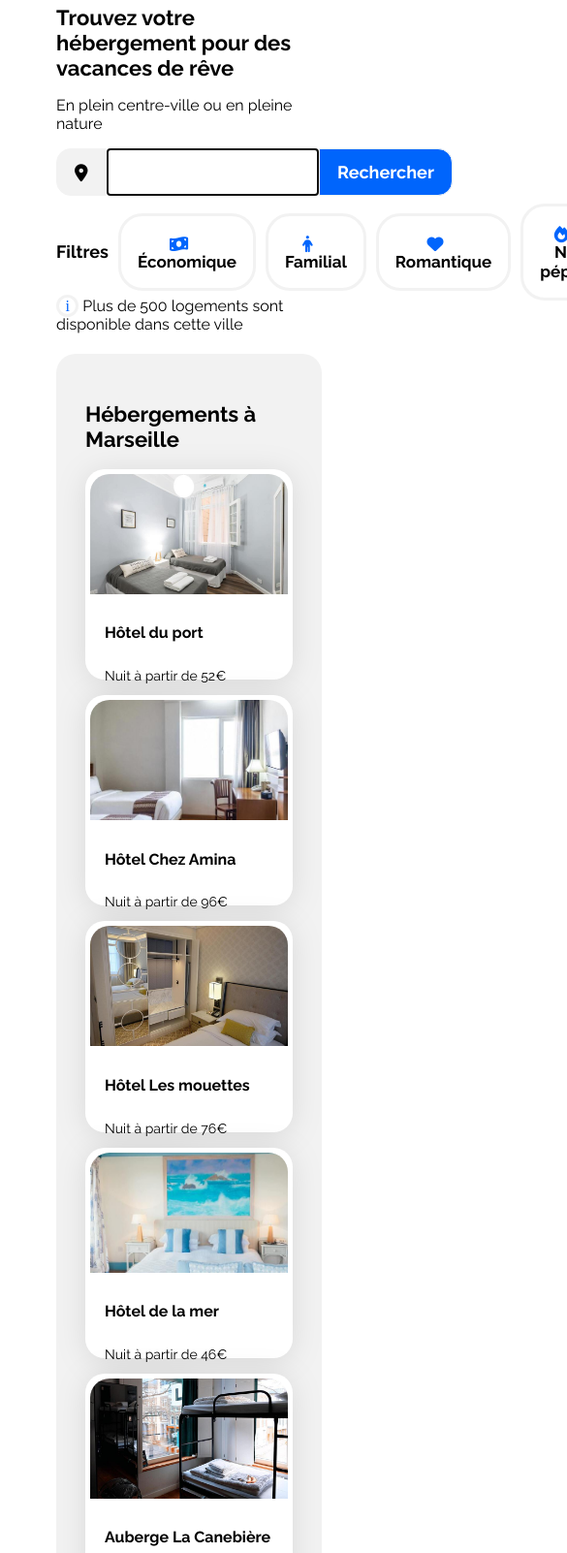
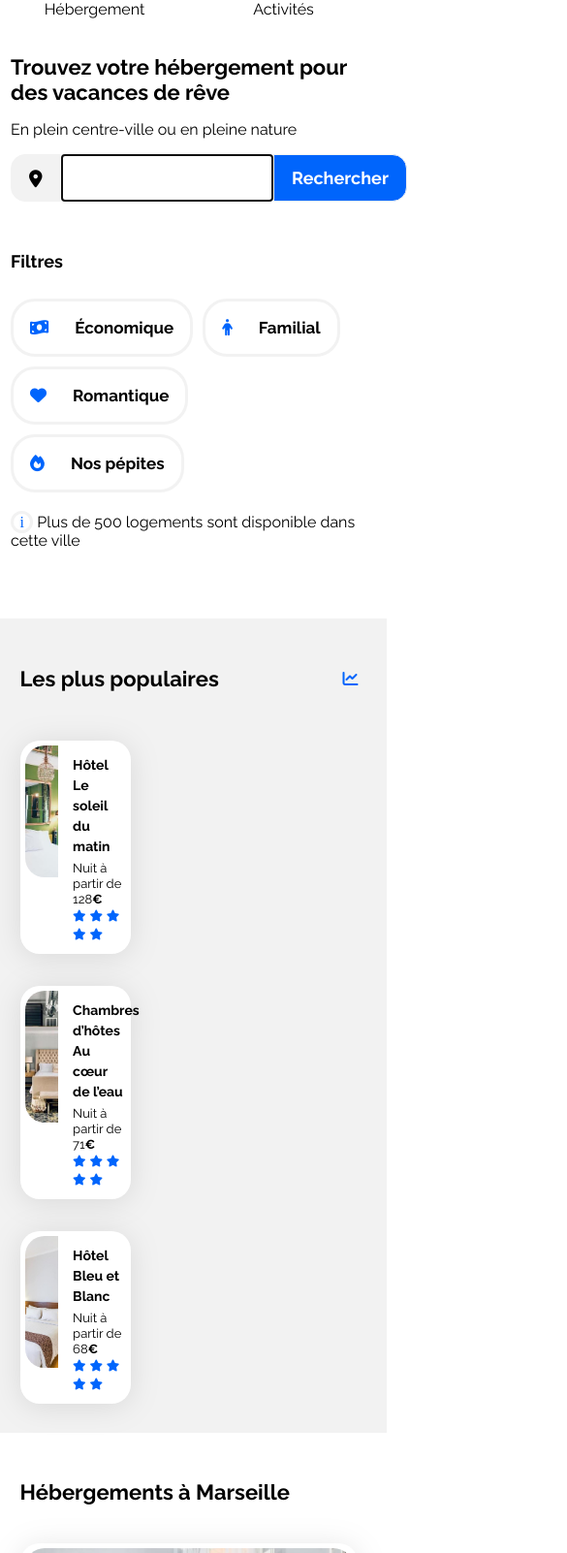
Before and after one commit to Simon-LM/OC_P3_booki, a plain HTML site: page index.html in a window 390 px wide. Shown: the part 58-1660 px from the top of the page at 97% size, 585 px wide, since content can reach past the window. Drawn offline with Linux system fonts and the light colour scheme.

Commit message:
Responsive phones without font size

```diff
--- a/css/style.css
+++ b/css/style.css
@@ -13,11 +13,13 @@
     color: var(--main-color);
 }
 
-main {
-    display: flexbox;
+html {
+    display: flex;
+    justify-content: center;
 }
 
 body {
+    max-width: 1440px;
     margin-top: 1em;
     display: flex;
     justify-content: center;
@@ -26,14 +28,29 @@ body {
     font-weight: 700;
 }
 
+.main-container {
+    width: 100%;
+    max-width: 1440px;
+    padding: 0 50px;
+    box-sizing: border-box;
+}
+
+
+
+
+main {
+    display: flexbox;
+}
+
 a {
     color : black;
     text-decoration-line: none;
-    font-weight: 400;
 }
 
 aside {
     width: 32%;
+    /* display: flex; */
+    /* flex-wrap: wrap; */
 }
 
 footer {
@@ -103,6 +120,24 @@ article {
 
 
 
+/***** CSS récurants *****/
+
+.wrap {
+    display: flex;
+    flex-wrap: wrap-reverse;
+}
+
+
+.fs18_fw700_lh21 {
+    font-weight: 700;
+    font-size: 18px;
+    line-height: 21px;
+}
+
+
+
+
+
 /***** HEADER *****/
 
 header {
@@ -119,6 +154,7 @@ nav {
     top: 16px ;
     justify-content: flex-end;
     height: 2em;
+    font-weight: 400;
 }
 
 .menu {
@@ -129,6 +165,7 @@ nav {
     align-items: center;
     margin: 2em;
     padding-top: 1em;
+    font-weight: 400;
 }
 
 .menu_link:hover {
@@ -223,17 +260,46 @@ input {
 
 /***** FILTRE *****/
 
-.filter {
+/* .filter-1 {
     display: flex;
     flex-direction: row;
+    flex-wrap: wrap;
     align-items: center;
-    margin-top: 2em; /* Caution il y aura peut-être besion de supprimer avec le responsiv */
+    margin-top: 2em;
     gap: 10px;
-    height: 50px;
-    font-weight: 700;
 }
 
-.filter_buttons {
+.filter-2 {
+    display: flex;
+    flex-direction: row;
+    flex-wrap: wrap;
+    align-items: center;
+    gap: 10px;
+} */
+
+
+.filter-block {
+    display: flex;
+    flex-direction: row;
+    flex-wrap: wrap;
+    align-items: center;
+    margin-top: 2em;
+    gap: 10px;
+}
+
+.filter-pair {
+    display: flex;
+    flex-direction: row;
+    flex-wrap: wrap;
+    align-items: center;
+    gap: 10px;
+}
+
+
+.filter-buttons {
+    display: flex;
+    flex-flow: nowrap; /* est-ce necessaire ? */
+    white-space: nowrap;
     font-size: 17px;
     line-height: 20px;
     font-weight: 700;
@@ -246,11 +312,11 @@ input {
     border-radius: 25px;
 }
 
-.filter_buttons:hover {
+.filter-buttons:hover {
     background-color: #DEEBFF;
 }
 
-.filter_buttons i {
+.filter-buttons i {
     color:var(--main-color);
     margin-right: 1em;
 }
@@ -282,12 +348,7 @@ input {
 
 
 
-.main-container {
-    width: 100%;
-    max-width: 1440px;
-    padding: 0 50px;
-    box-sizing: border-box;
-}
+
 
 /* .section-title {
     margin: 0;
@@ -324,16 +385,25 @@ input {
 }
 
 .hebergements-and-populaires section {
+    /* background-color: var(--main-bg-color); */
+    /* border-radius: 20px; */
+    /* padding: 30px; */
+    /* box-sizing: border-box; */
+}
+
+/****** Hebergements ***********/
+.hebergements {
+    width: 65%;
     background-color: var(--main-bg-color);
     border-radius: 20px;
     padding: 30px;
     box-sizing: border-box;
 }
 
-/****** Hebergements ***********/
-.hebergements {
-    width: 65%;
+.titre_hebergement {
+    padding-bottom: 1em;
 }
+
 
 .hebergements_card_order {
     display: flex;
@@ -403,17 +473,14 @@ line-height: 16px; */
 }
 
 
-.fs18_fw700_lh21 {
-    font-weight: 700;
-    font-size: 18px;
-    line-height: 21px;
-}
-
-
-
 /****** Populaires ***********/
 .populaires {
-    /* width: 32%; */
+    /* display: flex; */
+    /* flex-wrap: wrap; */
+    background-color: var(--main-bg-color);
+    border-radius: 20px;
+    padding: 30px;
+    box-sizing: border-box;
 }
 
 .populaires-title {
@@ -512,11 +579,6 @@ line-height: 19px; */
 
 /****** Media queries ***********/
 
-/* Large desktop [1440 px + marge blahche] */
-@media (max-width: 1440px) {
-    /* ... */
-}
-
 /* Medium devices (tablets) [ less/equal than 1024px at 1440 px] */
 @media (max-width: 1024px) {
     .hebergements-and-populaires {
@@ -527,9 +589,14 @@ line-height: 19px; */
         width: 100%;
     }
 
-    .populaires {
+    aside {
         width: 100%;
         margin-top: 50px;
+    }
+
+    .populaires {
+        /* width: 100%; */
+        /* margin-top: 50px; */
     }
 
     .populaires-cards {
@@ -553,7 +620,187 @@ line-height: 19px; */
 
 /* Small devices (phones)[less than 768px at 320 px] */
 @media (max-width: 767.98px) {
-    /* ... */
+
+    .main-container {
+        /* width: 100%; */
+        /* max-width: 1440px; */
+        padding: 0% 0%;
+        /* box-sizing: border-box; */
+    }
+
+    header {
+        display: flex;
+        flex-direction: column;
+        justify-content: space-between;
+        align-items: center;
+    }
+
+    .logo_booki_header {
+        margin-bottom: 1em;
+    }
+
+    nav {
+        /* display: flex; */
+        /* flex-direction: row; */
+        /* align-items: center; */
+        /* top: 16px ; */
+        /* justify-content: center; */
+        /* height: 2em; */
+        /* width: 50vw; */
+        margin-bottom: 1em;
+    }
+
+    .menu {
+        /* justify-content: center; */
+        /* align-items: center; */
+        text-align: center;
+        width: 50vw;
+    }
+
+
+    .menu_items {
+        align-items: center;
+        /* margin: 2em; */
+        padding-bottom: 1em;
+        margin-left: 0em;
+        margin-right: 0em;
+    }
+
+    .menu_link:hover {
+        color: #0065FC;
+        border-bottom: 2px solid var(--main-color);
+        border-top: 0px;
+        /* width: 147px; */
+        /* width: 50vw; */
+        /* width: 100%; */
+    }
+
+
+    .formulaire_et_filtre {
+        margin: 0% 5%;
+    }
+
+    .filter {
+        display: flex;
+        flex-wrap: wrap;
+        align-items: center;
+        margin-top: 2em;
+        gap: 10px;
+        height: 50px;
+        font-weight: 700;
+    }
+
+    .card {
+        width: 100%;
+    }
+
+    .hebergements-and-populaires {
+        display: flex;
+        flex-direction: column-reverse;
+        /* justify-content: space-between; */
+    }
+
+    .hebergements {
+        width: 100%;
+        background-color: unset;
+        /* padding: 0em; */
+    }
+
+    /* .titre_hebergement {
+        padding-bottom: 1em;
+    } */
+
+
+    /* .hebergements_card_order {
+        display: flex;
+        flex-wrap: wrap ;
+        justify-content: space-between;
+    } */
+
+    /* .card_hebergement {
+        display: flex;
+        flex-direction: column;
+        width: 250.33px;
+        height: 207.25px;
+        text-align: left;
+        background: #FFFFFF;
+        border: 10em;
+        border-radius: 20px;
+        border-color: #FFFFFF;
+        margin-bottom: 1em;
+    } */
+
+
+
+
+
+
+
+    article {
+        /* width: 100%; */
+    }
+
+    aside {
+        width: 100%;
+    }
+
+
+    .populaires {
+        /* padding: 0em; */
+        border-radius: 0;
+        width: 100%;
+        /* display: flex; */
+        /* flex-wrap: wrap; */
+        /* flex-direction: column;  */
+        /* justify-content: space-between; */
+    }
+
+
+    .populaires-cards {
+        display: flex;
+        flex-direction: column;
+        width: 100%;
+        /* justify-content: space-between; */
+    }
+
+    .populaires-link {
+        display: flex;
+        width: 100%;
+        /* justify-content: space-between; */
+        /* align-items: center; */
+    }
+
+
+
+
+    .activites {
+        margin: 0% 5%;
+    }
+
+    .activites_card_order {
+        display: flex;
+        flex-wrap: wrap ;
+        justify-content: space-between;
+        /* width: 100%; */
+    }
+
+    .card_activites {
+        display: flex;
+        flex-direction: column;
+        width: 100%;
+        height: 440px;
+        text-align: left;
+        background: #FFFFFF;
+        /* border: 10em; */
+        border-radius: 20px;
+        border: 2px solid var(--main-bg-color);
+        margin-bottom: 2em;
+        filter: drop-shadow(0px 3px 15px rgba(0, 0, 0, 0.1));
+    }
+
+
+
+
 
 }
 
--- a/index.html
+++ b/index.html
@@ -20,15 +20,15 @@
         <header>
             <img class="logo_booki_header" src="/images/logo/Booki.png" alt="Logo de Booki">
             <nav>
-                <!-- <div class="menu"> -->
-                    <a class="menu_items menu_selection menu_link" href="index.html">Hébergement</a>
-                    <a class="menu_items menu_selection menu_link" href="activites.html">Activités</a>
-                <!-- </div> -->
+                <!-- <table> -->
+                    <div class="menu"><a href="index.html"><div class="menu_items menu_selection menu_link">Hébergement</div></a></div>
+                    <div class="menu"><a href="activites.html"><div class="menu_items menu_selection menu_link">Activités</div></a></div>
+                <!-- </table>     -->
             </nav>
         </header>
 
         <main>
-            <div>
+            <div class="formulaire_et_filtre">
                 <h1>Trouvez votre hébergement pour des vacances de rêve</h1>
                 <p class="sous_titre_header">En plein centre-ville ou en pleine nature</p>
                 <form method="get" action="" >
@@ -37,12 +37,18 @@
                     <!-- <button for="rechercher">Rechercher</button> -->
                     <input type="submit" value="Rechercher" class="button_recherche">
                 </form>
-                <div class="filter">
+                <div class="filter-block">
                     <h3>Filtres</h3>
-                    <button class="filter_buttons"><i class="fa-solid fa-money-bill-wave"></i>Économique</button>
-                    <button class="filter_buttons"><i class="fa-solid fa-person"></i>Familial</button>
-                    <button class="filter_buttons"><i class="fa-solid fa-heart"></i>Romantique</button>
-                    <button class="filter_buttons"><i class="fa-solid fa-fire"></i>Nos pépites</button>
+                    <div class="filter-pair">
+                        <div class="filter-pair">
+                            <button class="filter-buttons"><i class="fa-solid fa-money-bill-wave"></i>Économique</button>
+                            <button class="filter-buttons"><i class="fa-solid fa-person"></i>Familial</button>
+                        </div>
+                        <div class="filter-pair">
+                            <button class="filter-buttons"><i class="fa-solid fa-heart"></i>Romantique</button>
+                            <button class="filter-buttons"><i class="fa-solid fa-fire"></i>Nos pépites</button>
+                        </div>
+                    </div>
                 </div>
                 <div>
                     <h4><span class="info">i</span> Plus de 500 logements sont disponible dans cette ville</h4>
@@ -52,7 +58,7 @@
 
             <div class="hebergements-and-populaires">
                 <section class="hebergements">
-                    <h2>Hébergements à Marseille</h2>
+                    <h2 class="titre_hebergement">Hébergements à Marseille</h2>
                     <div class="hebergements_card_order">
                         <article class="card card_hebergement"><a href="#">
                             <img class="card_hebergement_photo" src="/images/hebergements/fred-kleber.jpg" alt="Photo hotêl du port">
@@ -180,7 +186,7 @@
                     </section>
                 </aside>
             </div>
-            <section>
+            <section class="activites">
                 <h2>Activités à Marseille</h2>
                 <div class="activites_card_order">
                     <article class="card_activites">
```
